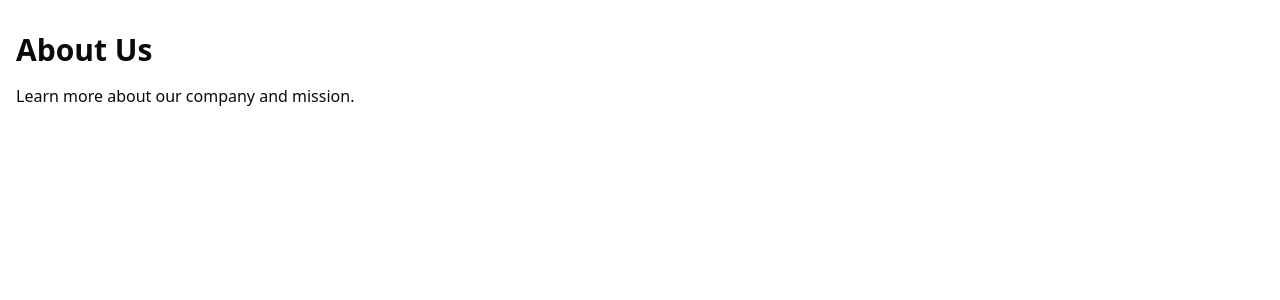
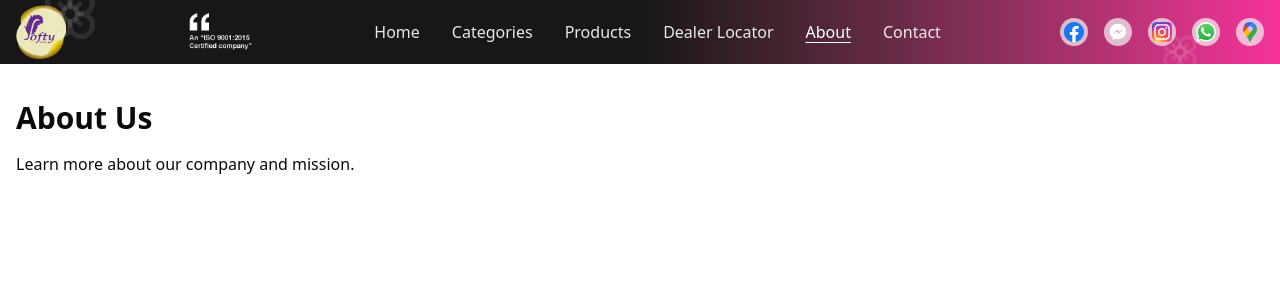
Before and after one commit to xitizupreti/Softy, a Next.js app: page /about in a window 1280 px wide. Shown: the top 300 px of the page. Built offline with nearby package versions, Linux system fonts and the light colour scheme.

Commit message:
feat: Update Page component to correctly await params; enhance layout in Home and add Header component

```diff
--- a/src/app/[page]/page.tsx
+++ b/src/app/[page]/page.tsx
@@ -1,5 +1,5 @@
 export default async function Page({ params }: { params: { page: string } }) {
-  const { page } = params;
+  const { page } = await params;
 
   const pageContent: { [key: string]: { title: string; description: string } } =
     {
@@ -28,7 +28,7 @@ export default async function Page({ params }: { params: { page: string } }) {
   const content = pageContent[page];
 
   return (
-    <div className="container mx-auto px-4 py-8">
+    <div className="container pt-25 mx-auto px-4 py-8">
       <h1 className="text-3xl font-bold mb-4">{content.title}</h1>
       <p>{content.description}</p>
     </div>
--- a/src/app/layout.tsx
+++ b/src/app/layout.tsx
@@ -1,6 +1,7 @@
 import type { Metadata } from "next";
 import { Geist, Geist_Mono } from "next/font/google";
 import "./globals.css";
+import Header from "@/components/Header";
 
 const geistSans = Geist({
   variable: "--font-geist-sans",
@@ -27,6 +28,7 @@ export default function RootLayout({
       <body
         className={`${geistSans.variable} ${geistMono.variable} antialiased`}
       >
+        <Header />
         {children}
       </body>
     </html>
--- a/src/app/page.tsx
+++ b/src/app/page.tsx
@@ -1,4 +1,3 @@
-import Header from "@/components/Header";
 import Carousel from "@/components/Carousel";
 import Categories from "@/components/Categories";
 import Discover from "@/components/Discover";
@@ -8,7 +7,7 @@ import Footer from "@/components/Footer";
 export default function Home() {
   return (
     <>
-      <Header />
+      <div className="pt-10"></div>
       <Carousel />
       <Categories />
       <Discover />
--- a/src/components/Footer.tsx
+++ b/src/components/Footer.tsx
@@ -93,7 +93,7 @@ export default function Footer() {
               >
                 <stop stopColor="#3771c8"></stop>
                 <stop offset=".128" stopColor="#3771c8"></stop>
-                <stop offset="1" stopColor="#60f" stop-opacity="0"></stop>
+                <stop offset="1" stopColor="#60f" stopOpacity="0"></stop>
               </radialGradient>
             </defs>
           </g>
--- a/src/components/Header.tsx
+++ b/src/components/Header.tsx
@@ -111,7 +111,7 @@ export default function Header() {
               >
                 <stop stopColor="#3771c8"></stop>
                 <stop offset=".128" stopColor="#3771c8"></stop>
-                <stop offset="1" stopColor="#60f" stop-opacity="0"></stop>
+                <stop offset="1" stopColor="#60f" stopOpacity="0"></stop>
               </radialGradient>
             </defs>
           </g>
@@ -201,9 +201,8 @@ export default function Header() {
   ];
 
   return (
-    <nav className="fixed mb-[40px]  w-full bg-gradient-to-r from-primary via-primary to-pink-500 backdrop-blur-md z-50">
+    <nav className="fixed mb-[40px] w-full bg-gradient-to-r from-primary via-primary to-pink-500 backdrop-blur-md z-50">
       <div className="container mx-auto px-4">
-        {/* Simple decorative background elements */}
         <div className="absolute inset-0 overflow-hidden pointer-events-none">
           <div className="absolute -top-4 left-10 text-white/10">
             <Flower className="w-[60px] h-[60px]" />
@@ -214,7 +213,6 @@ export default function Header() {
         </div>
 
         <div className="flex items-center justify-between">
-          {/* Logo */}
           <Image
             src="/logo.png"
             alt="Logo"
@@ -223,7 +221,6 @@ export default function Header() {
             className="object-contain"
           />
 
-          {/* Secondary Logo */}
           <div>
             <Image
               src="/iso.png"
@@ -234,10 +231,11 @@ export default function Header() {
             />
           </div>
 
-          {/* Desktop Navigation */}
           <div className="hidden md:flex items-center space-x-8">
             {navItems.map((item, index) => {
-              const isActive = pathname === item.href;
+              const isActive =
+                pathname === item.href ||
+                (item.href !== "/" && pathname.startsWith(item.href));
               return (
                 <p key={index} className="btn">
                   <Link
@@ -255,7 +253,6 @@ export default function Header() {
             })}
           </div>
 
-          {/* Mobile Menu Trigger */}
           <div className="block md:hidden">
             <Sheet open={open} onOpenChange={setOpen}>
               <SheetTrigger asChild>
@@ -269,16 +266,25 @@ export default function Header() {
                 className="bg-purple-800 text-white w-[300px] p-0"
               >
                 <nav className="flex flex-col items-center space-y-4 py-8">
-                  {navItems.map((item) => (
+                  {navItems.map((item) => {
+                    const isActive =
+                      pathname === item.href ||
+                      (item.href !== "/" && pathname.startsWith(item.href));
+                    return (
                       <Link
                         key={item.href}
                         href={item.href}
-                      className="hover:text-white/80 transition-colors duration-300 text-lg py-2"
+                        className={`hover:text-white/80 transition-colors duration-300 text-lg py-2 ${
+                          isActive
+                            ? "text-white underline underline-offset-4"
+                            : ""
+                        }`}
                         onClick={() => setOpen(false)}
                       >
                         {item.label}
                       </Link>
-                  ))}
+                    );
+                  })}
                   <div className="flex space-x-4 mt-6">
                     {socialLinks.map((link, index) => (
                       <a
@@ -297,7 +303,6 @@ export default function Header() {
             </Sheet>
           </div>
 
-          {/* Social Media Links (Desktop) */}
           <div className="hidden md:block">
             <div className="flex h-16 items-center justify-center gap-4">
               {socialLinks.map((link, index) => (
```
Lines whose indentation alone changed are shown as unchanged.
